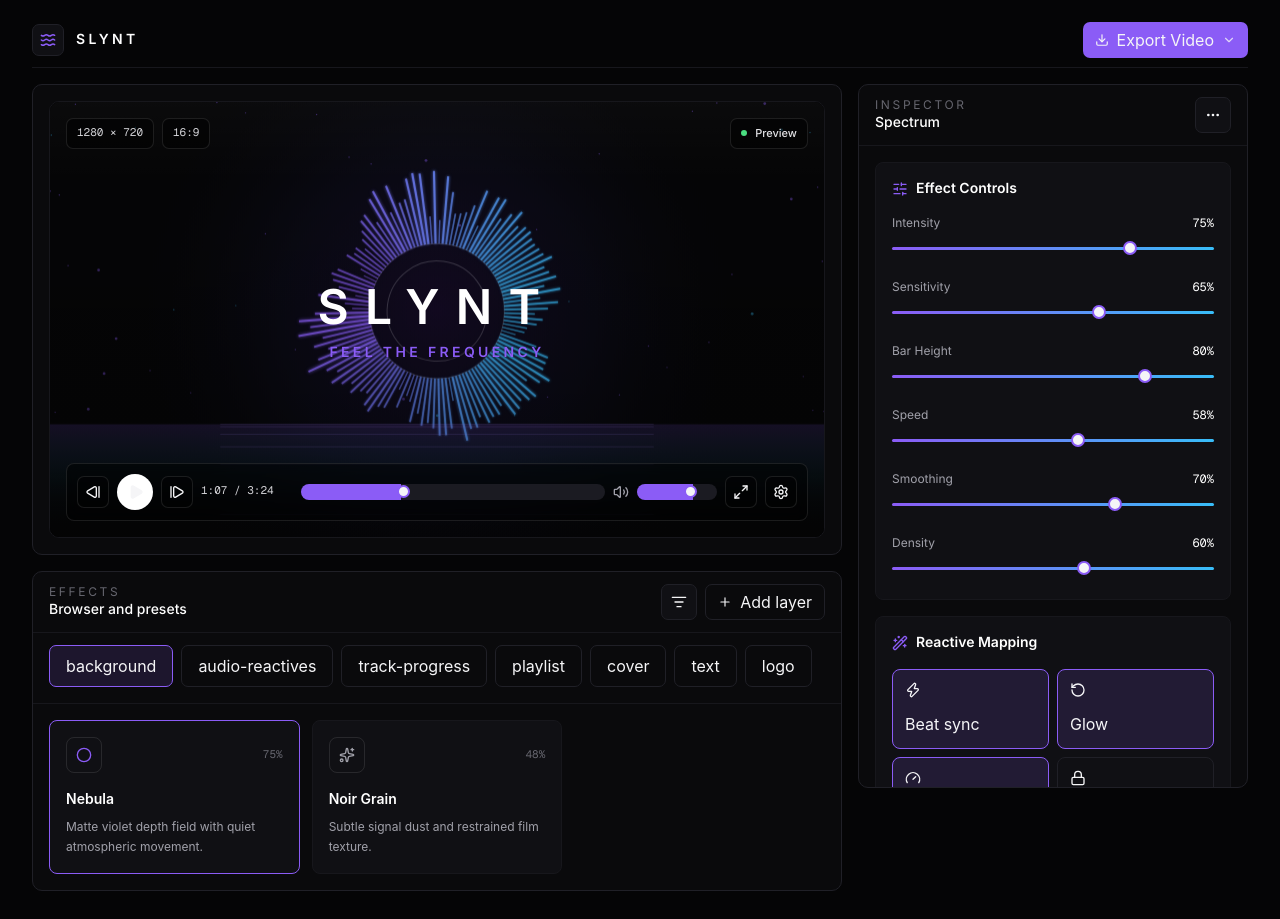
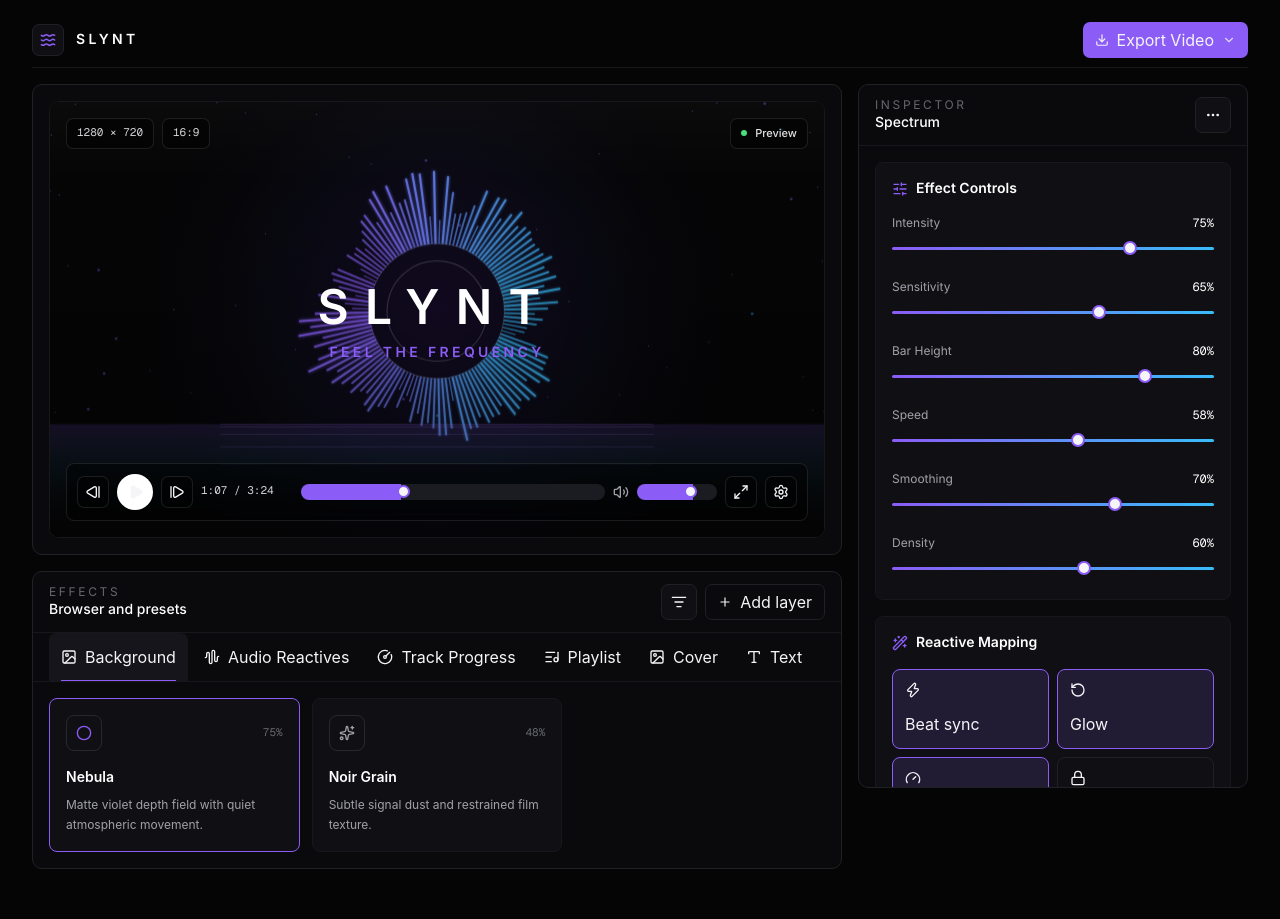
Before and after one commit to Thekindkhosi/slynt, a Next.js app: page / in a window 1280 px wide. After the commit the page ends 897 px from the top, so only its background shows below. Built offline with nearby package versions, Linux system fonts and the light colour scheme.

Commit message:
feat: enhance EffectTabs with icon integration and improved styling

```diff
--- a/components/slynt/effect-tabs.tsx
+++ b/components/slynt/effect-tabs.tsx
@@ -1,3 +1,12 @@
+import {
+  AudioWaveform,
+  CircleGauge,
+  Diamond,
+  Image,
+  ImageIcon,
+  ListMusic,
+  Type,
+} from "lucide-react";
 import type { EffectCategory } from "@/types/editor";
 import { categories } from "@/data/effects";
 import { cn } from "./utils";
@@ -7,28 +16,74 @@ type EffectTabsProps = {
   setActiveCategory: (category: EffectCategory) => void;
 };
 
+const tabMeta: Record<
+  EffectCategory,
+  {
+    icon: typeof Image;
+    label: string;
+  }
+> = {
+  background: {
+    icon: Image,
+    label: "Background",
+  },
+  "audio-reactives": {
+    icon: AudioWaveform,
+    label: "Audio Reactives",
+  },
+  "track-progress": {
+    icon: CircleGauge,
+    label: "Track Progress",
+  },
+  playlist: {
+    icon: ListMusic,
+    label: "Playlist",
+  },
+  cover: {
+    icon: ImageIcon,
+    label: "Cover",
+  },
+  text: {
+    icon: Type,
+    label: "Text",
+  },
+  logo: {
+    icon: Diamond,
+    label: "Logo",
+  },
+};
+
 export function EffectTabs({
   activeCategory,
   setActiveCategory,
 }: EffectTabsProps) {
   return (
-    <div className="border-b border-[var(--border-subtle)] px-4 py-3">
-      <div className="flex gap-2 overflow-x-auto pb-1">
-        {categories.map((category) => (
+    <div className="border-b border-[var(--border-subtle)] px-4">
+      <div className="flex gap-1 overflow-x-auto">
+        {categories.map((category) => {
+          const active = activeCategory === category;
+          const IconComponent = tabMeta[category].icon;
+
+          return (
             <button
               className={cn(
-              "shrink-0 rounded-[7px] border px-4 py-2 text-xs font-medium transition",
-              activeCategory === category
-                ? "border-[var(--accent)] bg-[var(--accent-soft)] text-white"
-                : "border-[var(--border)] text-[var(--text-secondary)] hover:bg-[var(--surface-hover)] hover:text-white",
+                "relative flex shrink-0 items-center gap-2 rounded-t-[7px] px-3 py-3 text-xs font-medium transition",
+                active
+                  ? "bg-[var(--surface-hover)] text-[var(--accent)]"
+                  : "text-[var(--text-muted)] hover:bg-[var(--surface-secondary)] hover:text-[var(--text-secondary)]",
               )}
               key={category}
               onClick={() => setActiveCategory(category)}
               type="button"
             >
-            {category}
+              <IconComponent className="h-4 w-4" />
+              {tabMeta[category].label}
+              {active ? (
+                <span className="absolute bottom-0 left-3 right-3 h-px bg-[var(--accent)]" />
+              ) : null}
             </button>
-        ))}
+          );
+        })}
       </div>
     </div>
   );
```
Lines whose indentation alone changed are shown as unchanged.
